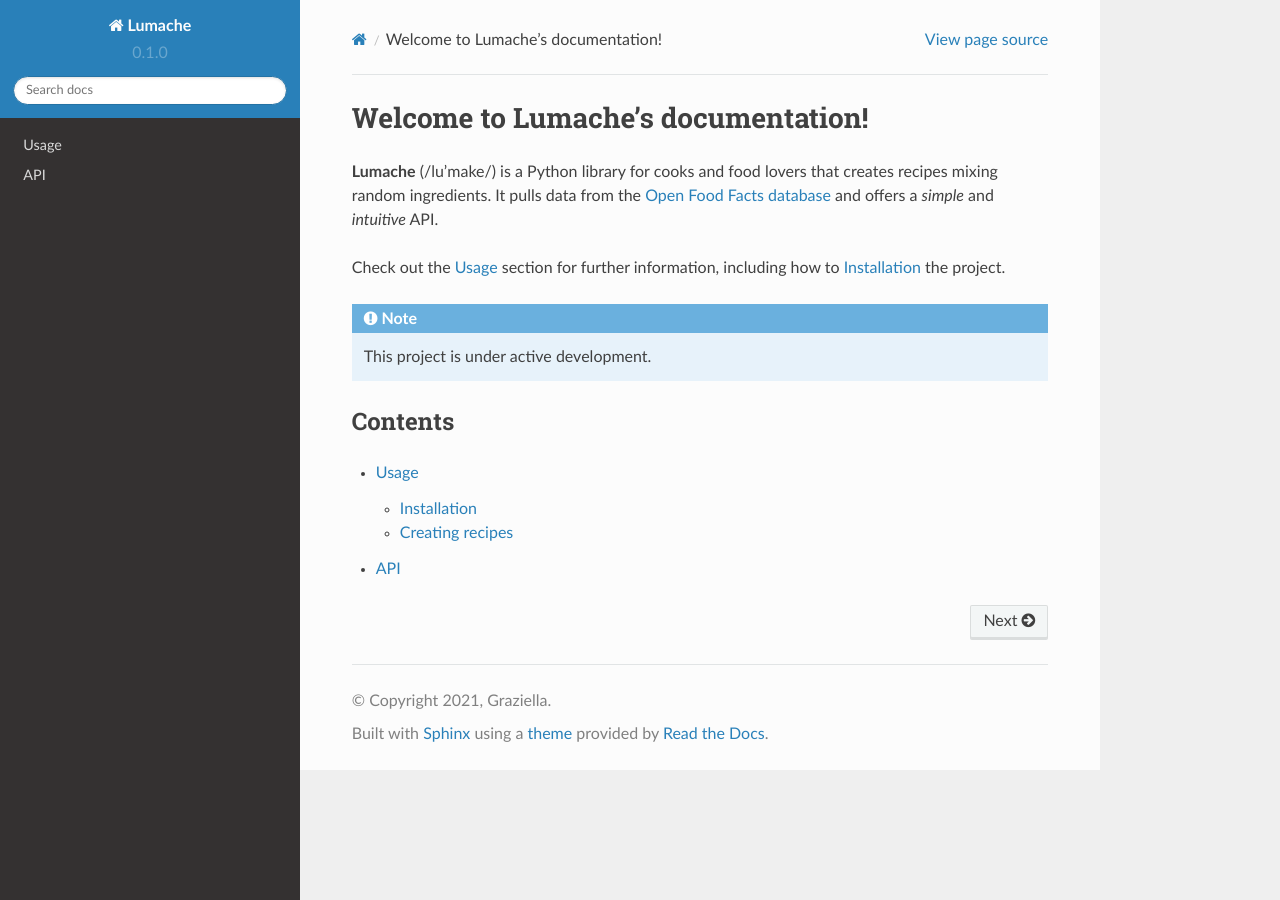
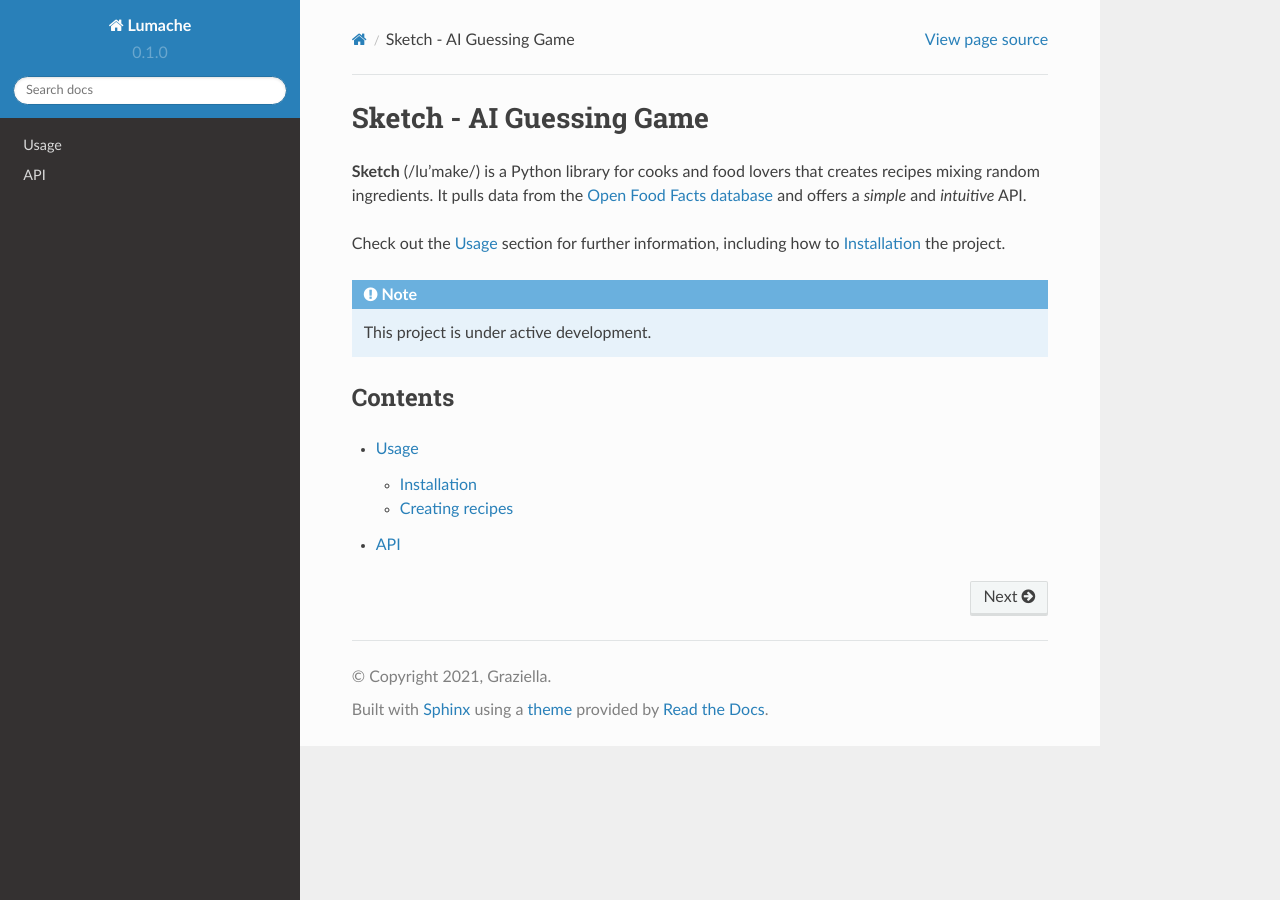
Before and after one commit to OllieShipton/Sketch-rep-Port-demo, a Sphinx documentation site: the page built from docs/source/index.rst, in a window 1280 px wide. Built offline with Sphinx 7.4.7 and the Read the Docs theme 2.0.0, drawn with Linux system fonts in a browser that asks for light colours.

Commit message:
Update index.rst

```diff
--- a/docs/source/index.rst
+++ b/docs/source/index.rst
@@ -1,7 +1,7 @@
-Welcome to Lumache's documentation!
-===================================
+Sketch - AI Guessing Game
+=========================
 
-**Lumache** (/lu'make/) is a Python library for cooks and food lovers
+**Sketch** (/lu'make/) is a Python library for cooks and food lovers
 that creates recipes mixing random ingredients.
 It pulls data from the `Open Food Facts database <https://world.openfoodfacts.org/>`_
 and offers a *simple* and *intuitive* API.
```
